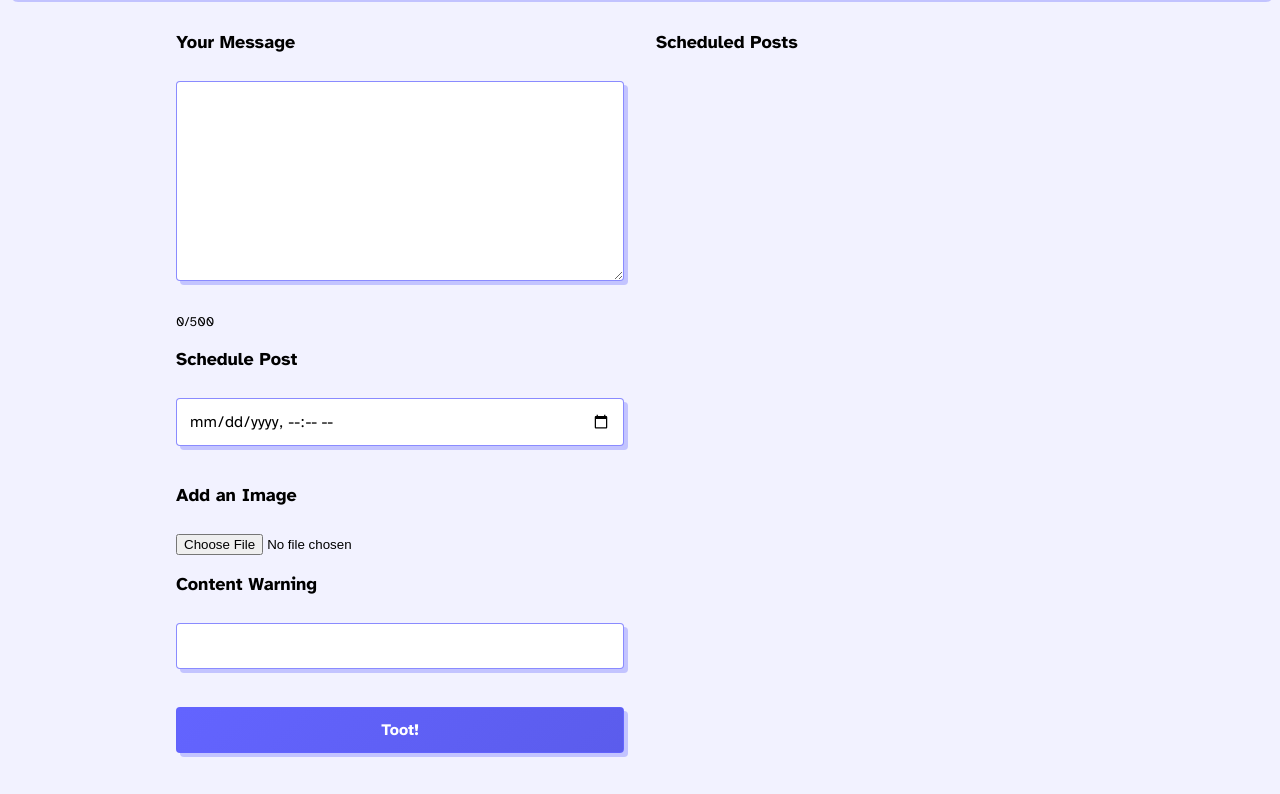
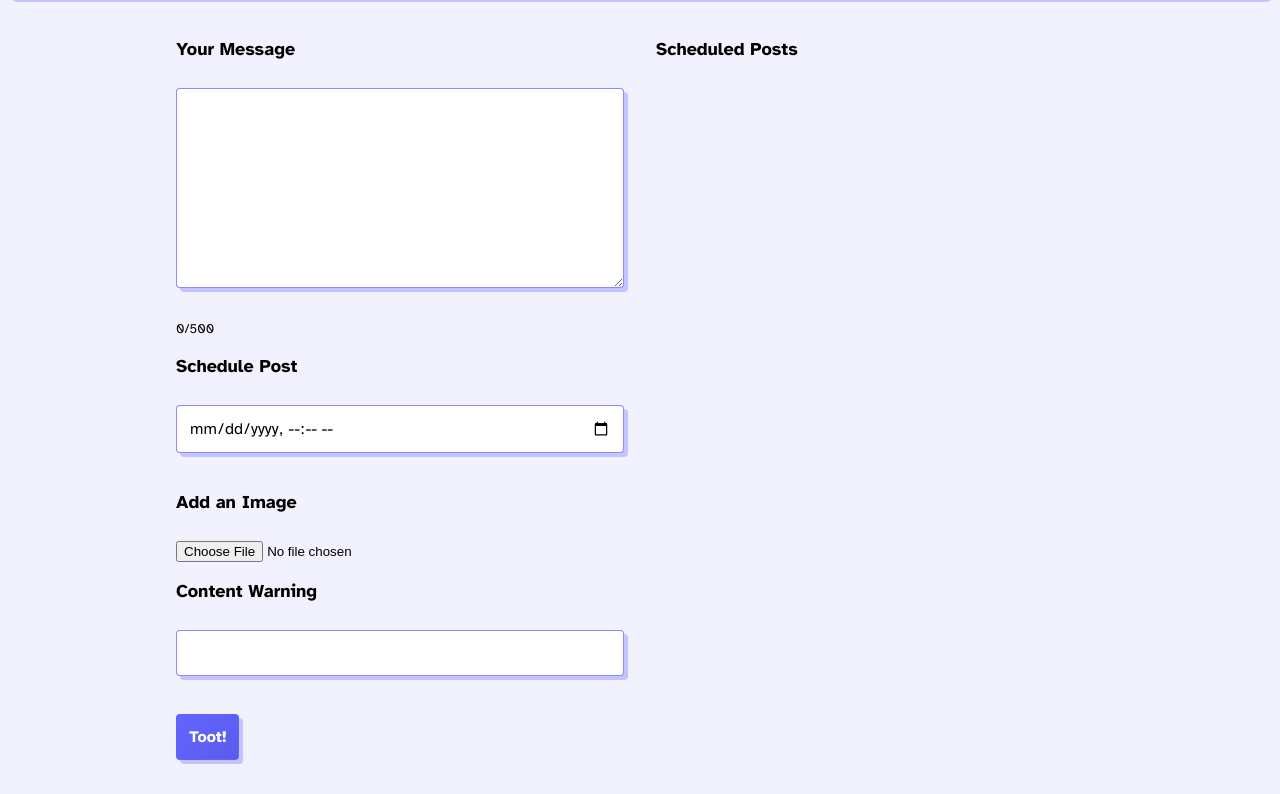
Before and after one commit to scidsg/mastodon-scheduler, a Flask app: template templates/index.html in a window 1280 px wide. Shown: the part 67-861 px from the top of the page. Run offline with Flask 3, Linux system fonts and the light colour scheme; the template is opened without the code that fills it, so the values that code supplies are empty.

Commit message:
update styles

```diff
--- a/static/script.js
+++ b/static/script.js
@@ -1,5 +1,7 @@
 function validateForm() {
     var scheduledTimeInput = document.getElementsByName("scheduled_at")[0];
+    var textarea = document.querySelector('textarea[name="content"]');
+
     if (scheduledTimeInput.value) {
         var scheduledTime = new Date(scheduledTimeInput.value);
         var currentTime = new Date();
@@ -10,6 +12,13 @@
             return false;
         }
     }
+
+    if (textarea && textarea.value.length > 500) {
+        alert("Character limit exceeded. Please keep your message under 500 characters.");
+        return false;
+    }
+
+    showSpinner();
     return true;
 }
 
@@ -30,6 +39,12 @@
         const currentLength = textarea.value.length;
         const maxLength = textarea.getAttribute('maxlength');
         charCountDiv.textContent = `${currentLength}/${maxLength}`;
+
+        if (currentLength > 450) {
+            charCountDiv.style.color = 'red';
+        } else {
+            charCountDiv.style.color = 'initial';
+        }
     }
 }
 
@@ -37,21 +52,20 @@
     const altTextContainer = document.getElementById('altTextContainer');
 
     if (imageInput.files && imageInput.files[0]) {
-        // Show the alt text input if an image is selected
         altTextContainer.style.display = 'flex';
     } else {
-        // Hide the alt text input if no image is selected
         altTextContainer.style.display = 'none';
     }
 }
 
+function showSpinner() {
+    document.getElementById('submit-button').style.display = 'none';
+    document.getElementById('spinner').style.display = 'block';
+}
+
 window.onload = function() {
     hideFlashMessages();
-    updateCharCount(); // Initialize character count
+    updateCharCount();
     document.querySelector('textarea[name="content"]').addEventListener('input', updateCharCount);
+    document.querySelector('input[type="file"][name="image"]').addEventListener('change', toggleAltTextInput);
 };
-
-document.getElementById('your-form-id').addEventListener('submit', function() {
-    document.getElementById('submit-button').style.display = 'none';
-    document.getElementById('spinner').style.display = 'block';
-});
--- a/static/style.css
+++ b/static/style.css
@@ -22,6 +22,7 @@
     border-radius: .5rem;
     border: 1px solid rgba(99,100,255,.75);
     box-shadow: 2px 2px 0px 0 rgba(99,100,255,.33);
+    z-index: 2;
 }
 
 #flash-messages {
@@ -58,10 +59,6 @@
     font-size: 1.25rem
 }
 
-.user-info {
-
-}
-
 .user-info img {
     width: 2rem;
     border-radius: 50vh;
@@ -90,7 +87,7 @@
     width: 100%;
     display: flex;
     flex-direction: column;
-    margin-top: 66px;
+    margin-top: 73px;
     padding-top: 2rem;
 }
 
@@ -150,6 +147,7 @@
     color: white;
     font-weight: 700;
     box-shadow: none;
+    width: fit-content;
 }
 
 .loader {
@@ -186,7 +184,7 @@
 
 .scheduled-posts,
 .publisher {
-    height: calc(100vh - 66px);
+    height: calc(100vh - 73px);
     overflow-y: scroll;
 }
 
@@ -232,6 +230,7 @@
 
 .image-container {
     position: relative;
+    margin-top: .325rem;
 }
 
 .image-container img {
```
